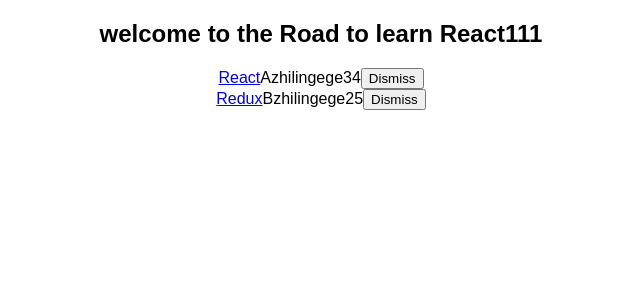
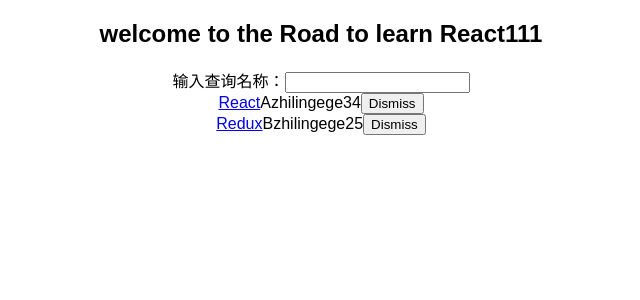
Before and after one commit to J10240221/roadOfLearnReactBook, a React (Create React App) app: page / in a window 1280 px wide. Shown: the top 300 px of the page, without its empty margins (319-959 px from the left). Built offline with nearby package versions, Linux system fonts and the light colour scheme.

Commit message:
下一步拆分大的APP组件

```diff
--- a/package.json
+++ b/package.json
@@ -12,5 +12,10 @@
     "build": "react-scripts build",
     "test": "react-scripts test --env=jsdom",
     "eject": "react-scripts eject"
+  },
+  "devDependencies": {
+    "eslint-config-airbnb": "^16.1.0",
+    "eslint-plugin-babel": "^4.1.2",
+    "eslint-plugin-compat": "^2.2.0"
   }
 }
--- a/src/App.js
+++ b/src/App.js
@@ -1,5 +1,4 @@
 import React, { Component } from 'react';
-import logo from './logo.svg';
 import './App.css';
 
 const list = [
@@ -25,21 +24,42 @@
     super(props);
     this.state = {
       list,
+      searchTerm: '',
     };
+    this.onSearchChange = this.onSearchChange.bind(this);
   }
 
-  handleDismiss = id => {
-    let typeList = [...this.state.list]; // 应该使用深拷贝吧？
-    typeList = typeList.filter(item => item.objectID !== id);
-    this.setState({ list: typeList });
+  onDismiss = id => {
+    const isNotId = item => item.objectID !== id;
+    // filter、map、reduce 等都是纯函数式的，没有副作用，返回的也都是新的数组
+    const updateList = this.state.list.filter(isNotId);
+    this.setState({ list: updateList });
   };
 
+  onSearchChange(e) {
+    this.setState({ searchTerm: e.target.value });
+  }
+
   render() {
+    const { list: listState, searchTerm } = this.state; //使用结构赋值的方式
     const msg = 'welcome to the Road to learn React111';
+    debugger;
     return (
       <div className="App">
         <h2>{msg}</h2>
-        {this.state.list.map(item => (
+        <form action="">
+          输入查询名称：
+          <input
+            type="text"
+            onChange={this.onSearchChange}
+            value={searchTerm} //受控组件的写法
+          />
+        </form>
+        {listState
+          .filter(listItem =>
+            listItem.title.toLowerCase().includes(searchTerm.toLowerCase())
+          )
+          .map(item => (
             <div key={item.objectID}>
               <span>
                 <a href={item.url}>{item.title}</a>
@@ -47,7 +67,9 @@
               <span>{item.author}</span>
               <span>{item.num_comments}</span>
               <span>{item.points}</span>
-            <button onClick={() => this.handleDismiss(item.objectID)}>Dismiss</button>
+              <button onClick={() => this.onDismiss(item.objectID)}>
+                Dismiss
+              </button>
             </div>
           ))}
       </div>
```
Also changed, not shown: 1 other file (tests, documents, lock files or other folders). Lines whose indentation alone changed are shown as unchanged.
